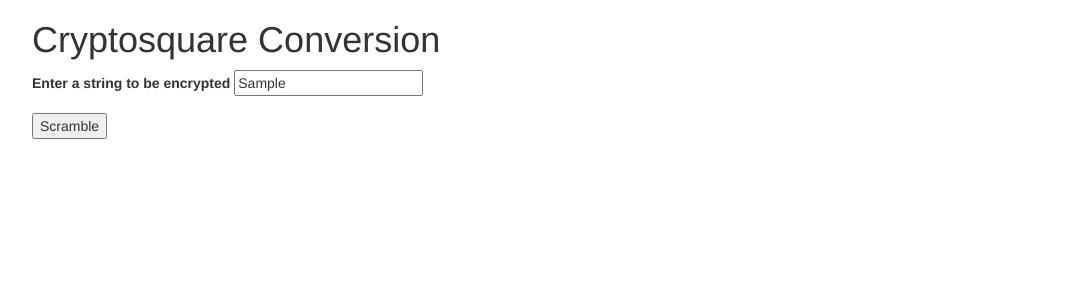
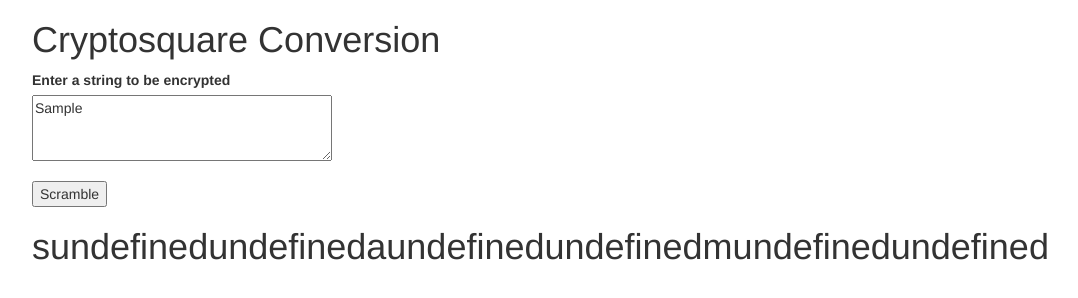
Before and after one commit to DylanCStack/cryptosquare, a plain HTML site: page index.html in a window 1280 px wide. Both pictures are taken after typing "Sample" into the empty fields and a click on the button "Scramble". Shown: the whole page, without its empty margins (38-1116 px from the left). Drawn offline with Linux system fonts and the light colour scheme.

Commit message:
add business logic to return back scrambled string on perfect square

```diff
--- a/index.html
+++ b/index.html
@@ -13,7 +13,8 @@
       <form>
         <div class="form-group">
           <label for="encrypt"> Enter a string to be encrypted</label>
-          <input type="text" name="encrypt" id="message">
+          <br>
+          <textarea rows="3" col="200" name="encrypt" id="message" style="width:300px;"></textarea>
         </div>
         <button type="submit">Scramble</button>
       </form>
--- a/js/scripts.js
+++ b/js/scripts.js
@@ -1,4 +1,13 @@
 var scrambleMsg = function (string){
+  var msg = string.replace(/ /g,'');
+  msg = msg.toLowerCase();
+  var encMsg = "";
+  var length = Math.sqrt(msg.length);
+  for (var x = 0; x < length; x++){
+    for (var y = 0; y < length; y++){//length will need to be height
+      encMsg += msg[x+length*y];
+    }
+  }
   return encMsg;
 };
 
```
